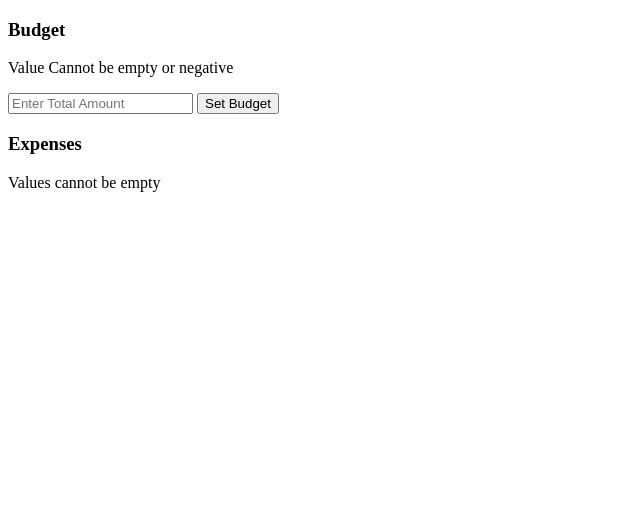
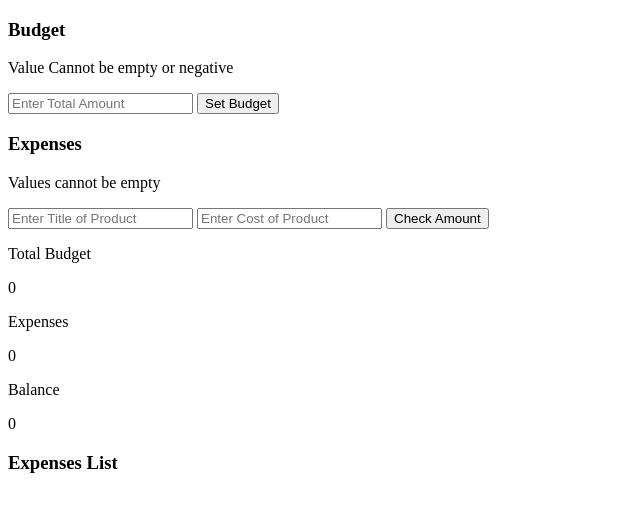
Before and after one commit to Ray-Sandbox/Budget_app, a plain HTML site: page index.html in a window 1280 px wide. Shown: the whole page, without its empty margins (0-640 px from the left). Drawn offline with Linux system fonts and the light colour scheme.

Commit message:
Finished HTML

```diff
--- a/index.html
+++ b/index.html
@@ -30,10 +30,40 @@
                     <p class="hide error" id="product-title-error">
                         Values cannot be empty
                     </p>
+                    <input type="text" class="product-title" id="product-title" placeholder="Enter Title of Product">
+                    <input type="number" id="user-amount" placeholder="Enter Cost of Product">
+                    <button class="submit" id="check-amount">Check Amount</button>
+                </div>
+            </div>
+
+            <div class="output-container flex-space">
+                <div>
+                    <p>Total Budget</p>
+                    <span id="amount">
+                        0
+                    </span>
+                </div>
+                <div>
+                    <p>Expenses</p>
+                    <span id="expenditure-value">
+                        0
+                    </span>
+                </div>
+                <div>
+                    <p>Balance</p>
+                    <span id="balance-amount">
+                        0
+                    </span>
                 </div>
             </div>
         </div>
+        <div class="list">
+            <h3>Expenses List</h3>
+            <div class="list-container" id="list"></div>
+        </div>
     </div>
+
+    <script src="index.js"></script>
 
 </body>
 </html>
```
